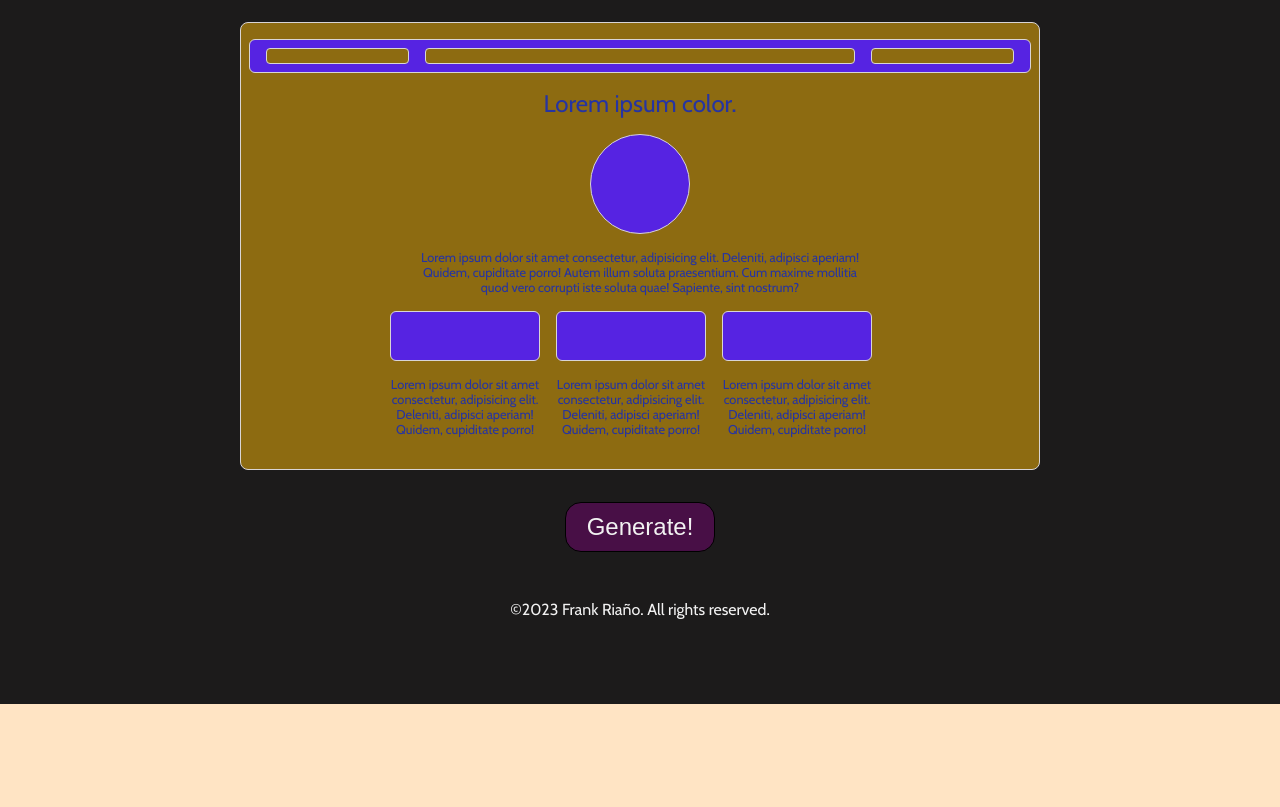
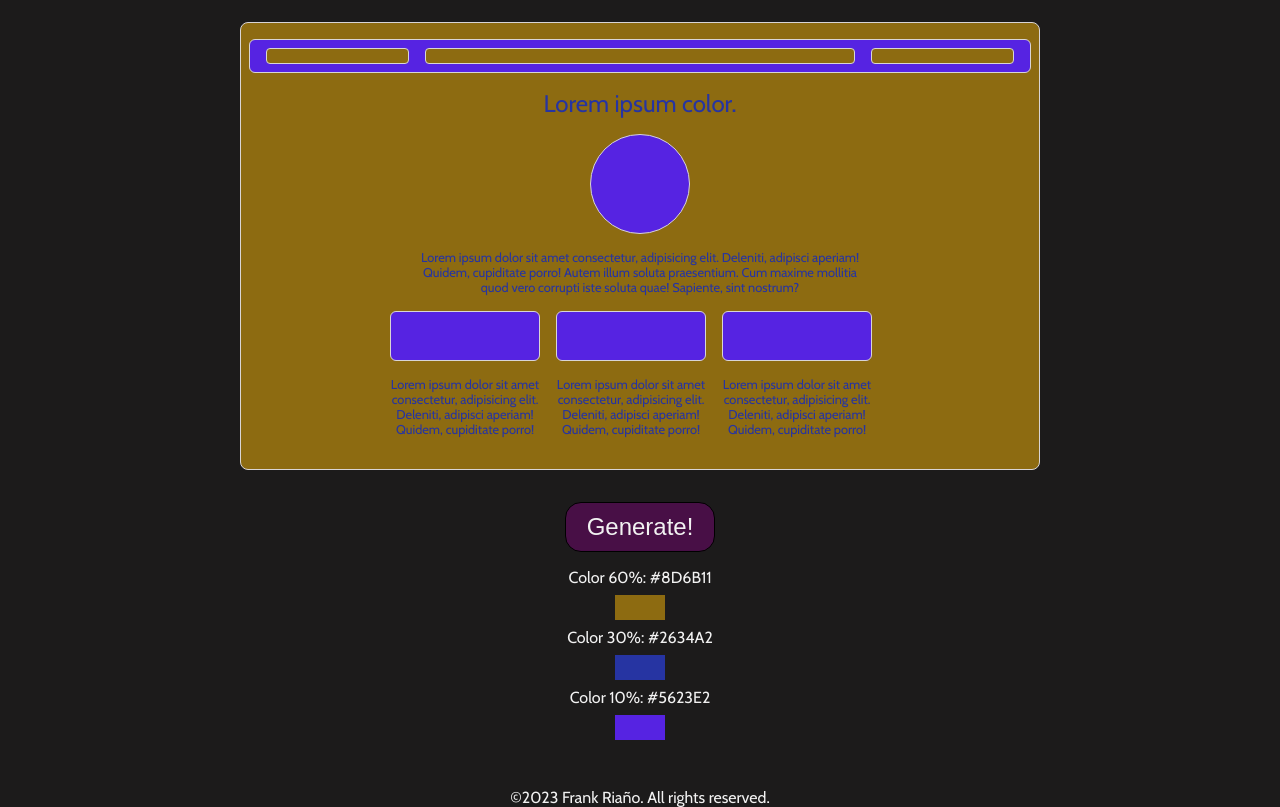
Before and after one commit to sirfrank0/colors-palette, a plain HTML site: page index.html in a window 1280 px wide. Both pictures are taken after a click on the button "Generate!". Shown: the part 96-903 px from the top of the page. Before the commit the page ends 800 px from the top, so only its background shows below. Drawn offline with nearby package versions, Linux system fonts and the light colour scheme.

Commit message:
add color divs

```diff
--- a/index.html
+++ b/index.html
@@ -63,6 +63,8 @@
 
         <button id="generateButton">Generate!</button>
 
+        <div id="colorValues"></div>
+
         <footer>
             <p>&copy;2023 Frank Riaño. All rights reserved.</p>
         </footer>
--- a/script.js
+++ b/script.js
@@ -9,6 +9,16 @@ function generarColoresAleatorios() {
   document.documentElement.style.setProperty('--color60', colorAleatorio1);
   document.documentElement.style.setProperty('--color30', colorAleatorio2);
   document.documentElement.style.setProperty('--color10', colorAleatorio3);
+
+
+
+
+  var colorValuesDiv = document.getElementById('colorValues');
+  colorValuesDiv.innerHTML = `
+  Color 60%: ${colorAleatorio1}<br> <div style="background-color: ${colorAleatorio1}; width: 50px; height: 25px;"></div>
+  Color 30%: ${colorAleatorio2}<br> <div style="background-color: ${colorAleatorio2}; width: 50px; height: 25px;"></div>
+  Color 10%: ${colorAleatorio3}<div style="background-color: ${colorAleatorio3}; width: 50px; height: 25px;"></div>
+  `;
 }
 
 function generarColorAleatorio() {
@@ -21,7 +31,6 @@ function generarColorAleatorio() {
 
   return color;
 }
-
 
 
 
--- a/styles.css
+++ b/styles.css
@@ -181,3 +181,16 @@ footer{
     color: #f2f2f2;
 
 }
+
+
+
+
+
+#colorValues{
+    margin-top: 1rem;
+    color: #f2f2f2;
+    display: flex;
+    flex-direction: column;
+    gap: 0.5rem;
+    align-items: center;
+}
```
